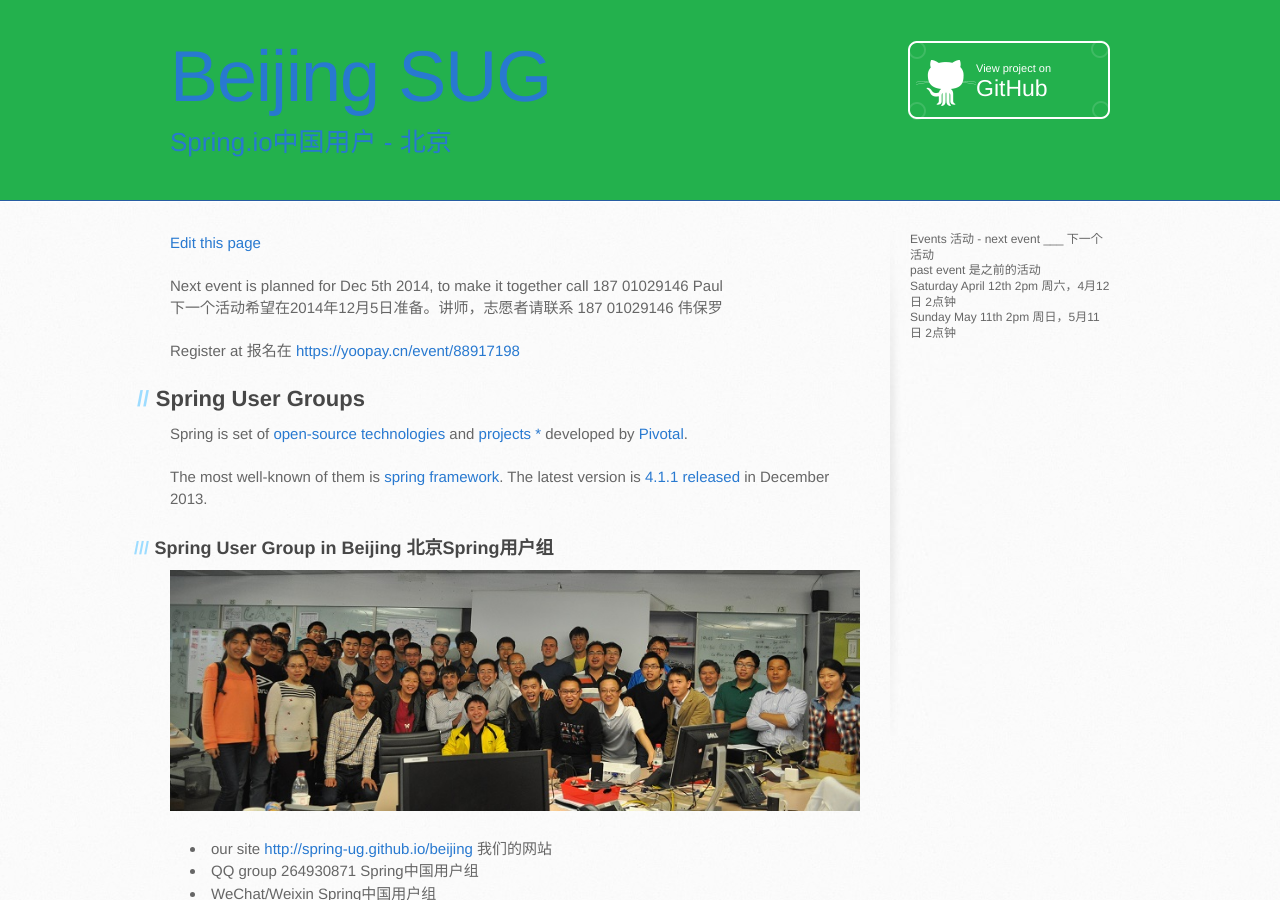
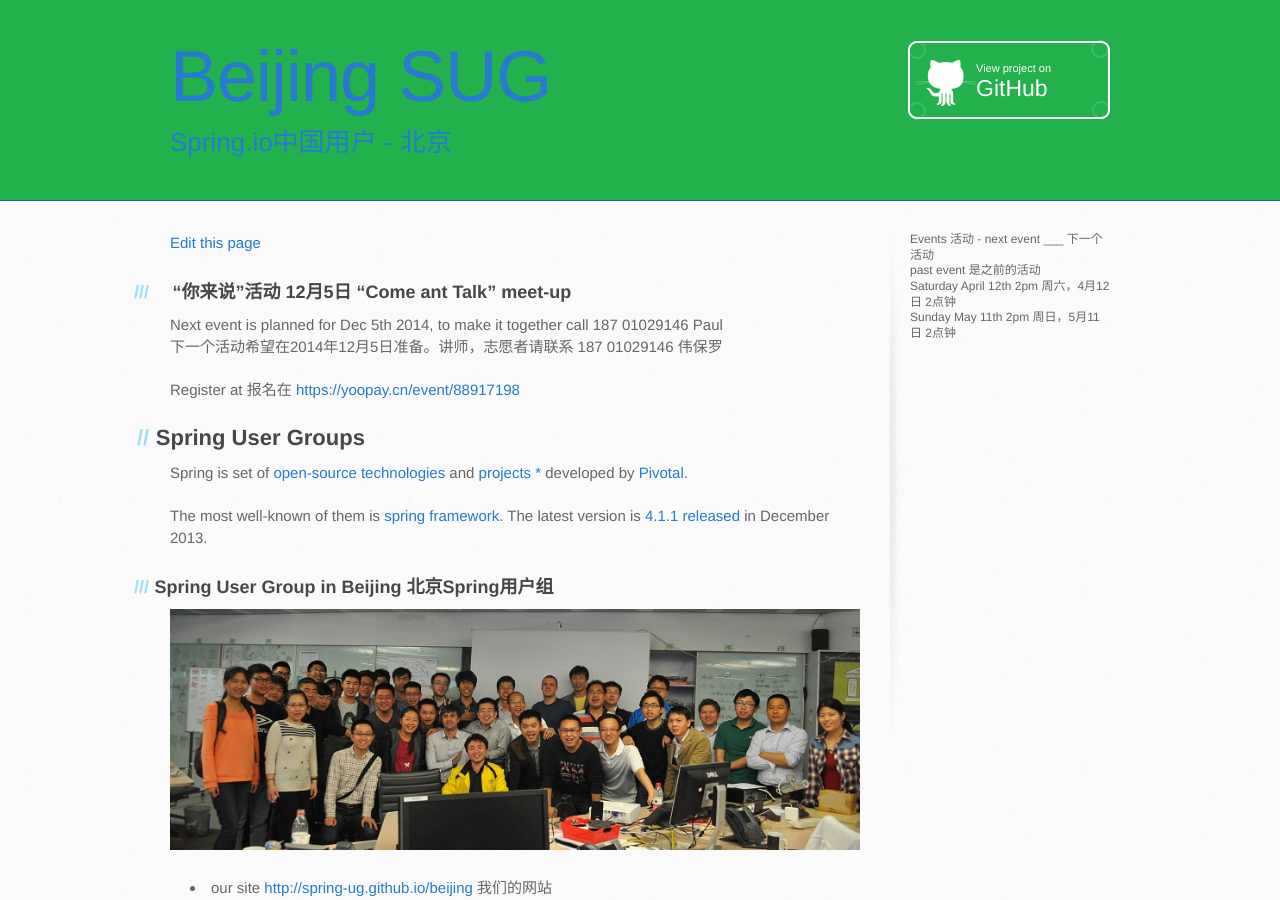
Before and after one commit to spring-ug/beijing, a Jekyll site: the page built from index.md, in a window 1280 px wide and 900 px high. Built offline with Jekyll 4.4.1, drawn with Linux system fonts in a browser that asks for light colours; Markdown is read by kramdown in place of the engine named in the settings.

Commit message:
add caption

```diff
--- a/index.md
+++ b/index.md
@@ -4,6 +4,8 @@
 ---
 
 [Edit this page](https://github.com/spring-ug/beijing/edit/gh-pages/index.md)
+
+###　“你来说”活动 12月5日 "Сome ant Talk" meet-up
 
 Next event is planned for Dec 5th 2014, to make it together call 187 01029146 Paul
 下一个活动希望在2014年12月5日准备。讲师，志愿者请联系 187 01029146 伟保罗
```
